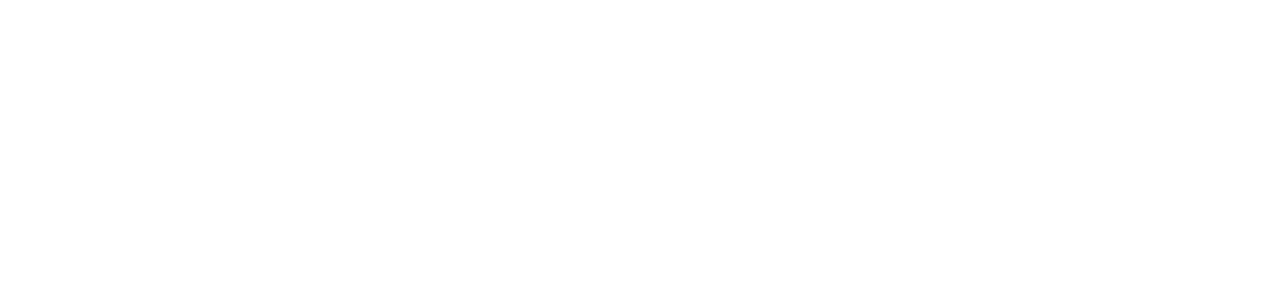
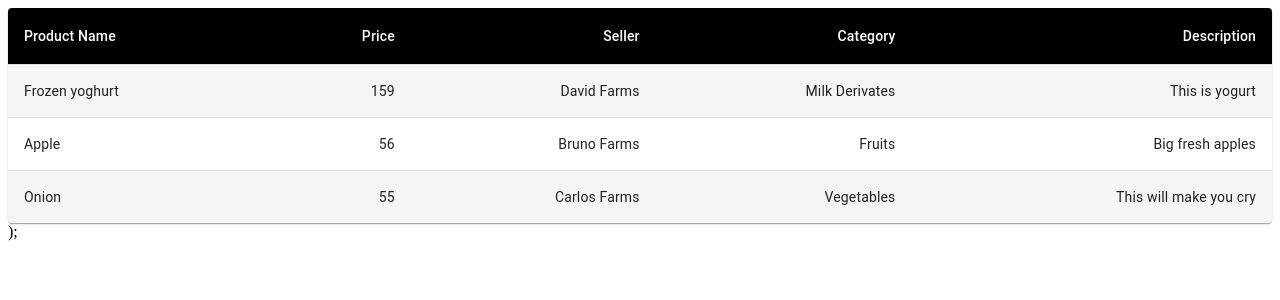
Before and after one commit to DavidOrozco55/gasparin-front, a React (Create React App) app: page / in a window 1280 px wide. Shown: the top 300 px of the page. Built offline with nearby package versions, Linux system fonts and the light colour scheme.

Commit message:
Restaurant Offer Table
RestaurantOfferTableComponent added

```diff
--- a/src/App.tsx
+++ b/src/App.tsx
@@ -1,10 +1,12 @@
 import { FC } from "react";
 import { Outlet } from "react-router-dom";
+import RestaurantView from "./components/pages/restaurantView";
 
 const App: FC = () => {
   return (
     <div>
       <Outlet></Outlet>
+      <RestaurantView></RestaurantView>
     </div>
   )
 }
--- /dev/null
+++ b/src/components/organisms/RestaurantOffersTable/restaurantOffersTable.tsx
@@ -0,0 +1,83 @@
+import * as React from 'react';
+import { styled } from '@mui/material/styles';
+import Table from '@mui/material/Table';
+import TableBody from '@mui/material/TableBody';
+import TableCell, { tableCellClasses } from '@mui/material/TableCell';
+import TableContainer from '@mui/material/TableContainer';
+import TableHead from '@mui/material/TableHead';
+import TableRow from '@mui/material/TableRow';
+import Paper from '@mui/material/Paper';
+
+const StyledTableCell = styled(TableCell)(({ theme }) => ({
+    [`&.${tableCellClasses.head}`]: {
+      backgroundColor: theme.palette.common.black,
+      color: theme.palette.common.white,
+    },
+    [`&.${tableCellClasses.body}`]: {
+      fontSize: 14,
+    },
+  }));
+
+  const StyledTableRow = styled(TableRow)(({ theme }) => ({
+    '&:nth-of-type(odd)': {
+      backgroundColor: theme.palette.action.hover,
+    },
+    // hide last border
+    '&:last-child td, &:last-child th': {
+      border: 0,
+    },
+  }));
+
+  function createData(
+    productName: string,
+    price: number,
+    sellerName: string,
+    foodtype: string,
+    productDescription: string,
+    productImg: string,
+
+  ) {
+    return { productName, price, sellerName, foodtype, productDescription};
+  }
+
+  const rows = [
+    createData('Frozen yoghurt', 159, "David Farms", "Milk Derivates", "This is yogurt", ""),
+    createData("Apple", 56, "Bruno Farms", "Fruits", "Big fresh apples"),
+    createData("Onion", 55, "Carlos Farms", "Vegetables", "This will make you cry")
+  ];
+
+function RestaurantOfferView() {
+  return (
+    <div>
+       <TableContainer component={Paper}>
+      <Table sx={{ minWidth: 700 }} aria-label="customized table">
+        <TableHead>
+          <TableRow>
+            <StyledTableCell >Product Name</StyledTableCell>
+            <StyledTableCell align="right">Price</StyledTableCell>
+            <StyledTableCell align="right">Seller</StyledTableCell>
+            <StyledTableCell align="right">Category</StyledTableCell>
+            <StyledTableCell align="right">Description</StyledTableCell>
+          </TableRow>
+        </TableHead>
+        <TableBody>
+          {rows.map((row) => (
+            <StyledTableRow key={row.productName}>
+              <StyledTableCell component="th" scope="row">
+                {row.productName}
+              </StyledTableCell>
+              <StyledTableCell align="right">{row.price}</StyledTableCell>
+              <StyledTableCell align="right">{row.sellerName}</StyledTableCell>
+              <StyledTableCell align="right">{row.foodtype}</StyledTableCell>
+              <StyledTableCell align="right">{row.productDescription}</StyledTableCell>
+            </StyledTableRow>
+          ))}
+        </TableBody>
+      </Table>
+    </TableContainer>
+  );
+    </div>
+  )
+}
+
+export default RestaurantOfferView
--- /dev/null
+++ b/src/components/pages/restaurantView/index.tsx
@@ -0,0 +1,12 @@
+import { FC, Fragment } from "react";
+import RestaurantTables from "../../organisms/RestaurantOffersTable/restaurantOffersTable";
+
+const RestaurantView: FC = () => {
+  return (
+    <Fragment>
+      <RestaurantTables></RestaurantTables>
+    </Fragment>
+  )
+}
+
+export default RestaurantView
```
Also changed, not shown: src/components/organisms/offerDetail/offerDetail.tsx (added, +11 -0 lines).
